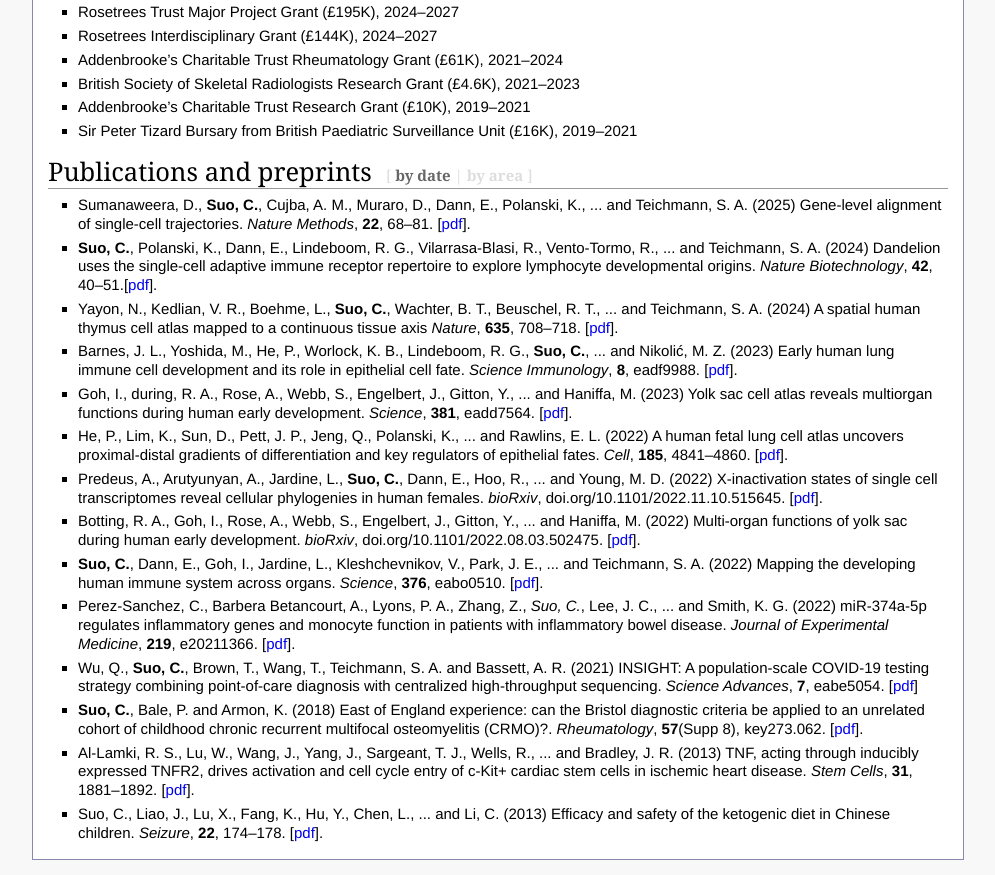
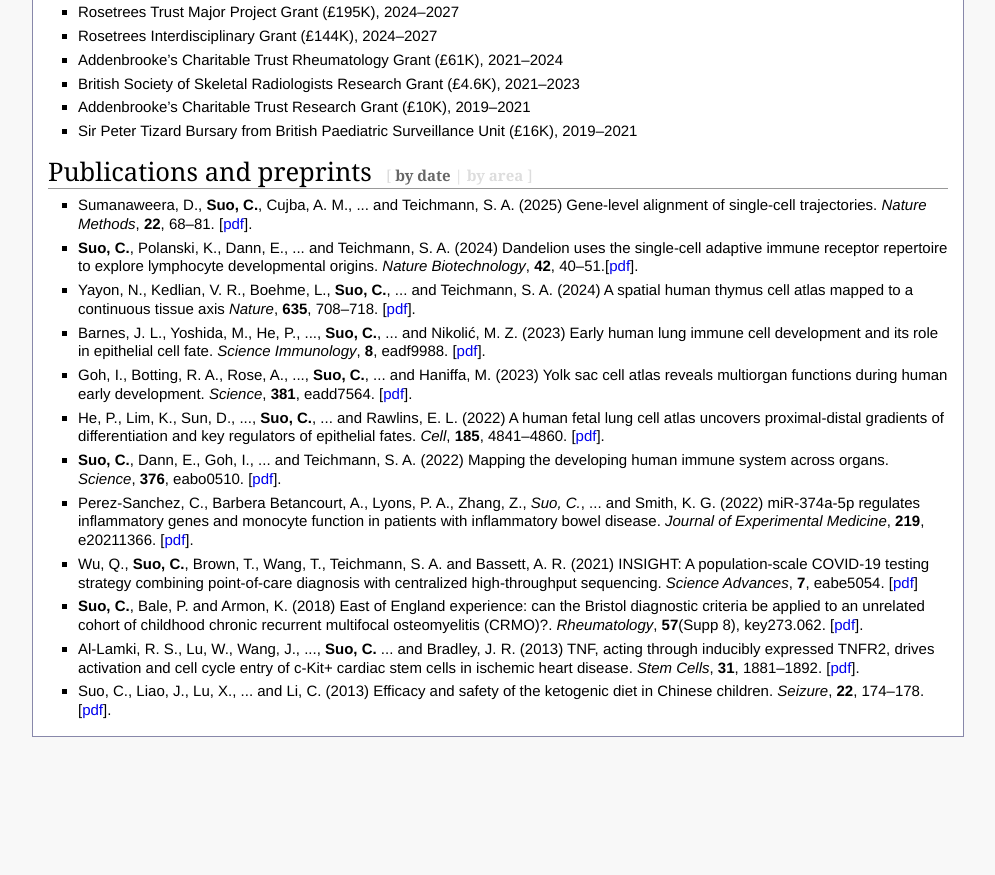
Before and after one commit to suochenqu/suochenqu.github.io, a plain HTML site: page index.html in a window 1280 px wide. Shown: the part 635-1510 px from the top of the page, without its empty margins (142-1137 px from the left). After the commit the page ends 1387 px from the top, so only its background shows below. Drawn offline with Linux system fonts and the light colour scheme.

Commit message:
show 3 authors

```diff
--- a/index.html
+++ b/index.html
@@ -73,20 +73,18 @@
 </h2>
 <span class="pubbydate">
 <ul id="pub">
-	<li class='comp'>Sumanaweera, D., <b>Suo, C.</b>, Cujba, A. M., Muraro, D., Dann, E., Polanski, K., ... and Teichmann, S. A. (2025) Gene-level alignment of single-cell trajectories. <i>Nature Methods</i>, <b>22</b>, 68&ndash;81. [<a href="publication/sumanaweera2025gene.pdf">pdf</a>]. </li>
-	<li class='comp'><b>Suo, C.</b>, Polanski, K., Dann, E., Lindeboom, R. G., Vilarrasa-Blasi, R., Vento-Tormo, R., ... and Teichmann, S. A. (2024) Dandelion uses the single-cell adaptive immune receptor repertoire to explore lymphocyte developmental origins. <i>Nature Biotechnology</i>, <b>42</b>, 40&ndash;51.[<a href="publication/suo2024dandelion.pdf">pdf</a>]. </li>
-	<li class='immu'>Yayon, N., Kedlian, V. R., Boehme, L., <b>Suo, C.</b>, Wachter, B. T., Beuschel, R. T., ... and Teichmann, S. A. (2024) A spatial human thymus cell atlas mapped to a continuous tissue axis <i>Nature</i>, <b>635</b>, 708&ndash;718. [<a href="publication/yayon2024spatial.pdf">pdf</a>]. </li>
-	<li class='immu'>Barnes, J. L., Yoshida, M., He, P., Worlock, K. B., Lindeboom, R. G., <b>Suo, C.</b>, ... and Nikolić, M. Z. (2023) Early human lung immune cell development and its role in epithelial cell fate. <i>Science Immunology</i>, <b>8</b>, eadf9988. [<a href=publication/barnes2023early.pdf">pdf</a>]. </li>
-	<li class='immu'>Goh, I., during, R. A., Rose, A., Webb, S., Engelbert, J., Gitton, Y., ... and Haniffa, M. (2023) Yolk sac cell atlas reveals multiorgan functions during human early development. <i>Science</i>, <b>381</b>, eadd7564. [<a href="publication/goh2023yolk.pdf">pdf</a>]. </li>
-	<li class='immu'>He, P., Lim, K., Sun, D., Pett, J. P., Jeng, Q., Polanski, K., ... and Rawlins, E. L. (2022) A human fetal lung cell atlas uncovers proximal-distal gradients of differentiation and key regulators of epithelial fates. <i>Cell</i>, <b>185</b>, 4841&ndash;4860. [<a href="publication/he2022human.pdf">pdf</a>].</li>
-	<li class='immu'>Predeus, A., Arutyunyan, A., Jardine, L., <b>Suo, C.</b>, Dann, E., Hoo, R., ... and Young, M. D. (2022) X-inactivation states of single cell transcriptomes reveal cellular phylogenies in human females. <i>bioRxiv</i>, doi.org/10.1101/2022.11.10.515645. [<a href="https://www.biorxiv.org/content/10.1101/2022.11.10.515645v1.full.pdf">pdf</a>].</li>
-	<li class='immu'>Botting, R. A., Goh, I., Rose, A., Webb, S., Engelbert, J., Gitton, Y., ... and Haniffa, M. (2022) Multi-organ functions of yolk sac during human early development. <i>bioRxiv</i>, doi.org/10.1101/2022.08.03.502475. [<a href="https://www.biorxiv.org/content/10.1101/2022.08.03.502475v1.full.pdf">pdf</a>].</li>
-	<li class='immu'><b>Suo, C.</b>, Dann, E., Goh, I., Jardine, L., Kleshchevnikov, V., Park, J. E., ... and Teichmann, S. A. (2022) Mapping the developing human immune system across organs. <i>Science</i>, <b>376</b>, eabo0510. [<a href="suo2022mapping.pdf">pdf</a>].</li>
-	<li class='immu'>Perez-Sanchez, C., Barbera Betancourt, A., Lyons, P. A., Zhang, Z., <i>Suo, C.</i>, Lee, J. C., ... and Smith, K. G. (2022) miR-374a-5p regulates inflammatory genes and monocyte function in patients with inflammatory bowel disease. <i>Journal of Experimental Medicine</i>, <b>219</b>, e20211366. [<a href="publication/perezsanchez2022mir.pdf">pdf</a>].</li>
+	<li class='comp'>Sumanaweera, D., <b>Suo, C.</b>, Cujba, A. M., ... and Teichmann, S. A. (2025) Gene-level alignment of single-cell trajectories. <i>Nature Methods</i>, <b>22</b>, 68&ndash;81. [<a href="publication/sumanaweera2025gene.pdf">pdf</a>]. </li>
+	<li class='comp'><b>Suo, C.</b>, Polanski, K., Dann, E., ... and Teichmann, S. A. (2024) Dandelion uses the single-cell adaptive immune receptor repertoire to explore lymphocyte developmental origins. <i>Nature Biotechnology</i>, <b>42</b>, 40&ndash;51.[<a href="publication/suo2024dandelion.pdf">pdf</a>]. </li>
+	<li class='immu'>Yayon, N., Kedlian, V. R., Boehme, L., <b>Suo, C.</b>, ... and Teichmann, S. A. (2024) A spatial human thymus cell atlas mapped to a continuous tissue axis <i>Nature</i>, <b>635</b>, 708&ndash;718. [<a href="publication/yayon2024spatial.pdf">pdf</a>]. </li>
+	<li class='immu'>Barnes, J. L., Yoshida, M., He, P., ..., <b>Suo, C.</b>, ... and Nikolić, M. Z. (2023) Early human lung immune cell development and its role in epithelial cell fate. <i>Science Immunology</i>, <b>8</b>, eadf9988. [<a href=publication/barnes2023early.pdf">pdf</a>]. </li>
+	<li class='immu'>Goh, I., Botting, R. A., Rose, A., ..., <b>Suo, C.</b>, ... and Haniffa, M. (2023) Yolk sac cell atlas reveals multiorgan functions during human early development. <i>Science</i>, <b>381</b>, eadd7564. [<a href="publication/goh2023yolk.pdf">pdf</a>]. </li>
+	<li class='immu'>He, P., Lim, K., Sun, D., ..., <b>Suo, C.</b>, ... and Rawlins, E. L. (2022) A human fetal lung cell atlas uncovers proximal-distal gradients of differentiation and key regulators of epithelial fates. <i>Cell</i>, <b>185</b>, 4841&ndash;4860. [<a href="publication/he2022human.pdf">pdf</a>].</li>
+	<li class='immu'><b>Suo, C.</b>, Dann, E., Goh, I., ... and Teichmann, S. A. (2022) Mapping the developing human immune system across organs. <i>Science</i>, <b>376</b>, eabo0510. [<a href="suo2022mapping.pdf">pdf</a>].</li>
+	<li class='immu'>Perez-Sanchez, C., Barbera Betancourt, A., Lyons, P. A., Zhang, Z., <i>Suo, C.</i>, ... and Smith, K. G. (2022) miR-374a-5p regulates inflammatory genes and monocyte function in patients with inflammatory bowel disease. <i>Journal of Experimental Medicine</i>, <b>219</b>, e20211366. [<a href="publication/perezsanchez2022mir.pdf">pdf</a>].</li>
 	<li class='oth'>Wu, Q., <b>Suo, C.</b>, Brown, T., Wang, T., Teichmann, S. A. and Bassett, A. R. (2021) INSIGHT: A population-scale COVID-19 testing strategy combining point-of-care diagnosis with centralized high-throughput sequencing. <i>Science Advances</i>, <b>7</b>, eabe5054. [<a href="publication/wu2021insight.pdf">pdf</a>]</li>
 	<li class='clin'><b>Suo, C.</b>, Bale, P. and Armon, K. (2018) East of England experience: can the Bristol diagnostic criteria be applied to an unrelated cohort of childhood chronic recurrent multifocal osteomyelitis (CRMO)?. <i>Rheumatology</i>, <b>57</b>(Supp 8), key273.062. [<a href="publication/suo2018east.pdf">pdf</a>].</li>
-	<li class='oth'>Al-Lamki, R. S., Lu, W., Wang, J., Yang, J., Sargeant, T. J., Wells, R., ... and Bradley, J. R. (2013) TNF, acting through inducibly expressed TNFR2, drives activation and cell cycle entry of c-Kit+ cardiac stem cells in ischemic heart disease. <i>Stem Cells</i>, <b>31</b>, 1881&ndash;1892. [<a href="publication/allamki2013tnf.pdf">pdf</a>].</li>
-	<li class='clin'>Suo, C., Liao, J., Lu, X., Fang, K., Hu, Y., Chen, L., ... and Li, C. (2013) Efficacy and safety of the ketogenic diet in Chinese children. <i>Seizure</i>, <b>22</b>, 174&ndash;178. [<a href="publication/suo2013efficacy.pdf">pdf</a>].</li>
+	<li class='oth'>Al-Lamki, R. S., Lu, W., Wang, J., ..., <b>Suo, C.</b> ... and Bradley, J. R. (2013) TNF, acting through inducibly expressed TNFR2, drives activation and cell cycle entry of c-Kit+ cardiac stem cells in ischemic heart disease. <i>Stem Cells</i>, <b>31</b>, 1881&ndash;1892. [<a href="publication/allamki2013tnf.pdf">pdf</a>].</li>
+	<li class='clin'>Suo, C., Liao, J., Lu, X., ... and Li, C. (2013) Efficacy and safety of the ketogenic diet in Chinese children. <i>Seizure</i>, <b>22</b>, 174&ndash;178. [<a href="publication/suo2013efficacy.pdf">pdf</a>].</li>
 </ul>
 </span>
 
```
